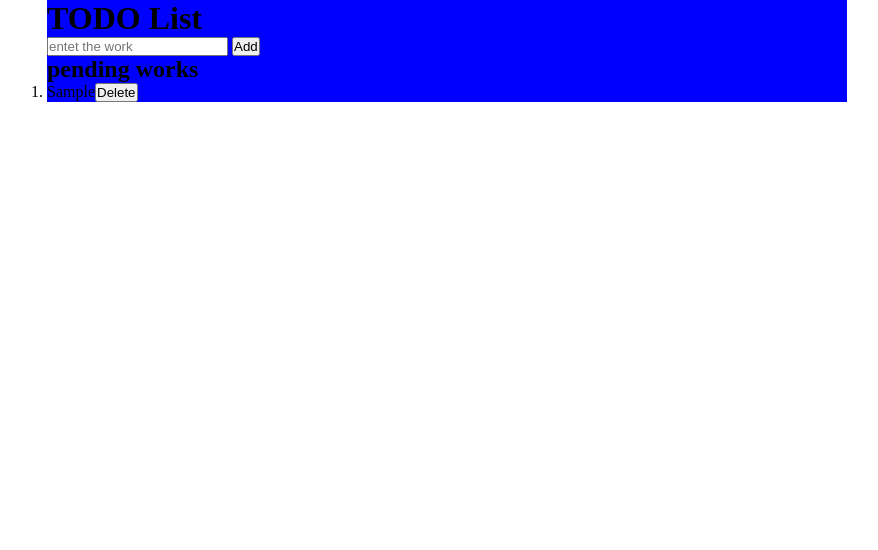
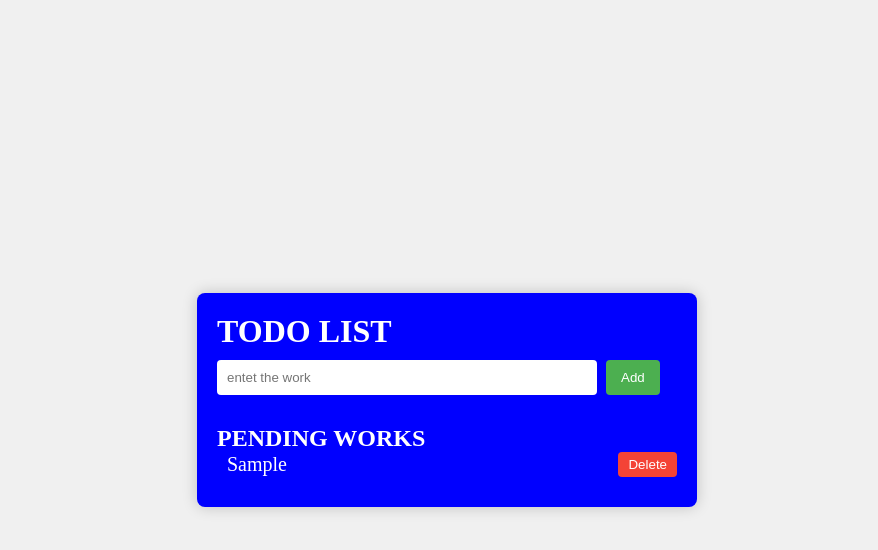
Before and after one commit to bishalrajbanshi/jsproject, a plain HTML site: page TODO/index.html in a window 1280 px wide. Both pictures are taken after typing "Sample" into the empty fields and a click on the button "Add". Shown: the whole page, without its empty margins (193-1071 px from the left). Drawn offline with Linux system fonts and the light colour scheme.

Commit message:
todolist

```diff
--- a/TODO/index.html
+++ b/TODO/index.html
@@ -18,7 +18,7 @@
 
         <div>
             <h2>pending works</h2>
-            <ol type="1" id="list">
+            <ol  class="delbtn" id="list">
             </ol>
         </div>
     </div>
--- a/TODO/script.js
+++ b/TODO/script.js
@@ -8,6 +8,10 @@ add.addEventListener('click',(e)=>{
     e.preventDefault()
 
    const inputValue = userInput.value.trim()
+   if (inputValue === '') {
+    alert('empty work')
+    return
+   }
 
    //push the value in array
    info.push(inputValue)
@@ -18,6 +22,7 @@ add.addEventListener('click',(e)=>{
 function renderValue(item,index){
     const li = document.createElement('li')
     const del = document.createElement('button')
+    del.classList.add('delbtn'); // Add delete button class
 
     li.innerText = item //set the text for item list
     del.innerText = "Delete"
--- a/TODO/style.css
+++ b/TODO/style.css
@@ -1,15 +1,82 @@
-*{
-    margin: 0;padding: 0;box-sizing: border-box;
+* {
+    margin: 0;
+    padding: 0;
+    box-sizing: border-box;
 }
 
-body{
+body {
     display: flex;
     justify-content: center;
     align-items: center;
+    height: 100vh;
+    background-color: #f0f0f0;
 }
 
-.box{
-    width: 800px;
-    height: auto;
+.box {
+    padding: 20px;
+    width: 500px;
     background: blue;
+    color: white;
+    border-radius: 8px;
+    box-shadow: 0px 0px 15px rgba(0, 0, 0, 0.2);
 }
+
+#userinput {
+    width: calc(100% - 80px);
+    padding: 10px;
+    margin-bottom: 10px;
+    margin-top: 10px;
+    border-radius: 4px;
+    border: none;
+}
+
+#add {
+    padding: 10px 15px;
+    border: none;
+    background-color: #4CAF50;
+    color: white;
+    cursor: pointer;
+    border-radius: 4px;
+    margin-left: 5px;
+    transition: background-color 0.3s ease;
+}
+
+#add:hover {
+    background-color: #45a049;
+}
+
+h2 {
+    margin-top: 20px;
+    text-transform: uppercase;
+
+}
+
+#list {
+    padding-left: 10px;
+    font-size: 20px;
+}
+
+li {
+    display: flex;
+    justify-content: space-between;
+    align-items: center;
+    margin-bottom: 10px;
+}
+
+button.delbtn {
+    padding: 5px 10px;
+    background-color: #f44336;
+    color: white;
+    border: none;
+    border-radius: 4px;
+    cursor: pointer;
+    transition: background-color 0.3s ease;
+}
+
+button.delbtn:hover {
+    background-color: #d32f2f;
+}
+
+h1{
+    text-transform: uppercase;
+}
```
